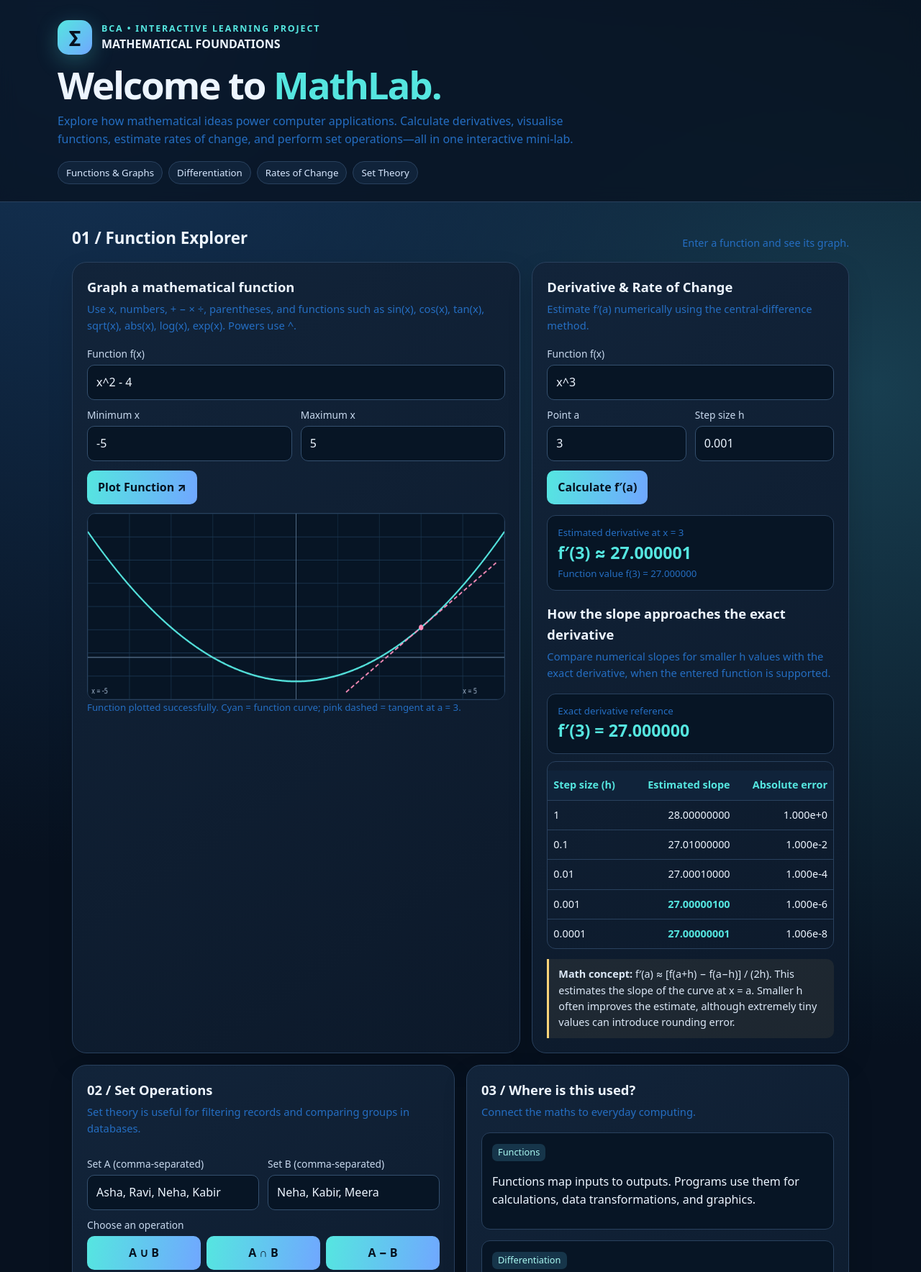
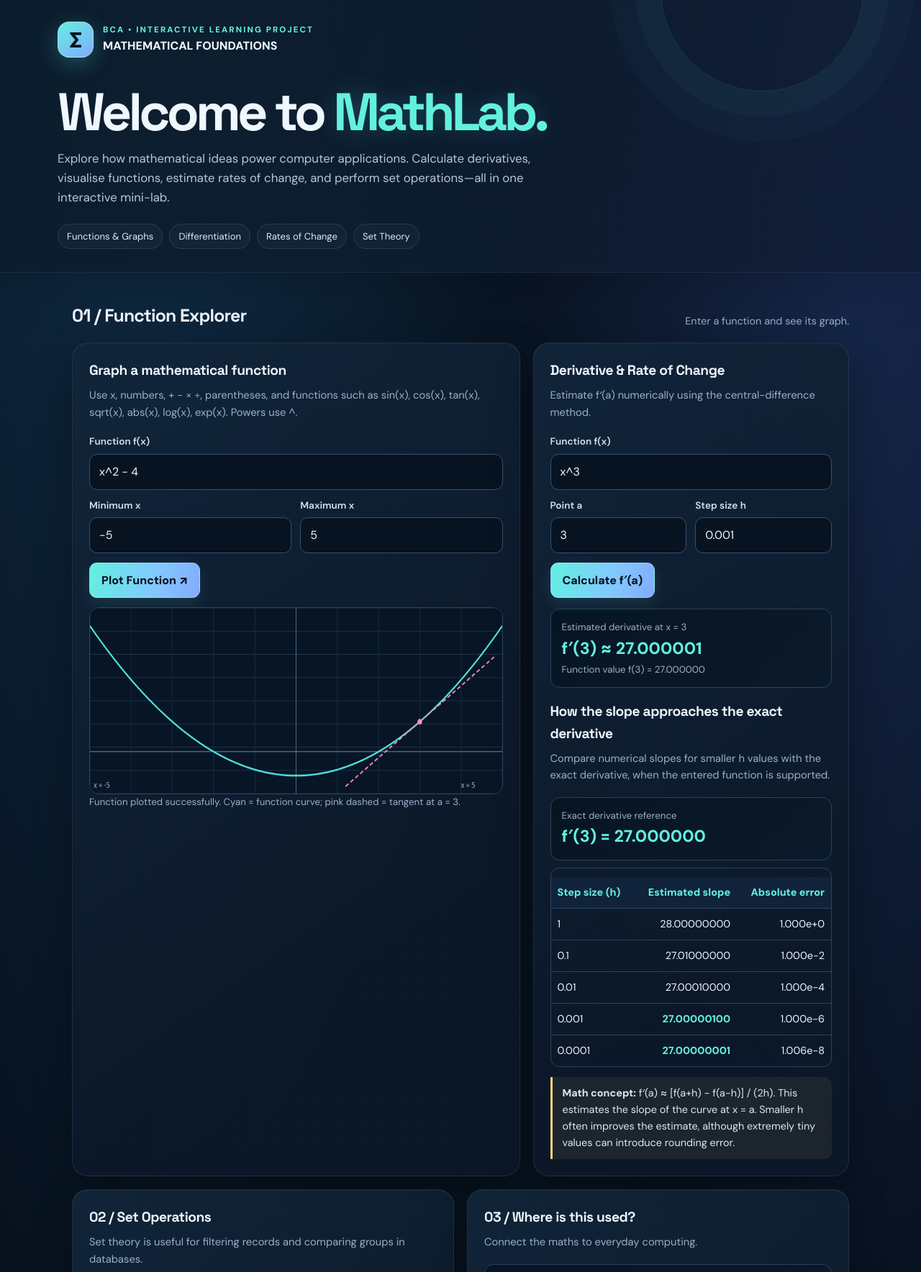
Before and after one commit to shubhsri080/MathLab, a plain HTML site: page index.html in a window 1280 px wide. Shown: the top 1768 px of the page at 72% size. Drawn offline with Linux system fonts and the light colour scheme.

Commit message:
Refresh MathLab visual design

```diff
--- a/style.css
+++ b/style.css
@@ -1,468 +1,191 @@
+@import url('https://fonts.googleapis.com/css2?family=DM+Sans:wght@400;500;600;700;800&family=Space+Grotesk:wght@500;600;700&display=swap');
 
 :root {
-  --bg: #07111f;
-  --panel: #101f33;
-  --panel2: #142740;
-  --text: #edf5ff;
-  --muted: #256ec2;
-  --cyan: #55e6e0;
-  --blue: #70a7ff;
-  --line: #29415e;
+  color-scheme: dark;
+  --bg: #07101d;
+  --panel: #0d1b2b;
+  --panel2: #12263a;
+  --text: #eff7ff;
+  --muted: #9bb0c9;
+  --cyan: #62f0df;
+  --blue: #83aaff;
+  --line: #29445f;
   --pink: #ff8fbc;
   --gold: #ffd479;
+  --shadow: 0 20px 55px #0005;
 }
 
-* {
-  box-sizing: border-box;
-}
+* { box-sizing: border-box; }
 
-html {
-  scroll-behavior: smooth;
-}
+html { scroll-behavior: smooth; }
 
 body {
   margin: 0;
+  min-height: 100vh;
   background:
-    radial-gradient(circle at 10% 0%, #15365a 0, transparent 32%),
-    radial-gradient(circle at 95% 15%, #183e50 0, transparent 28%),
+    radial-gradient(ellipse at 15% -10%, #17466a99 0, transparent 37rem),
+    radial-gradient(ellipse at 95% 8%, #233a7190 0, transparent 34rem),
+    radial-gradient(ellipse at 50% 75%, #0e344033 0, transparent 45rem),
     var(--bg);
   color: var(--text);
-  font: 16px/1.55 system-ui, -apple-system, "Segoe UI", Roboto, Arial, sans-serif;
+  font: 16px/1.6 'DM Sans', system-ui, -apple-system, 'Segoe UI', sans-serif;
+  -webkit-font-smoothing: antialiased;
 }
 
 header {
-  padding: 28px 20px 24px;
-  border-bottom: 1px solid var(--line);
-  background: #07111fbb;
-  backdrop-filter: blur(10px);
+  position: relative;
+  overflow: hidden;
+  padding: 30px 20px 32px;
+  border-bottom: 1px solid #ffffff12;
+  background: linear-gradient(115deg, #0b1c2be8, #101c35c9);
+  box-shadow: 0 18px 65px #0002;
 }
 
-.wrap {
-  max-width: 1120px;
-  margin: auto;
+header::after {
+  content: '';
+  position: absolute;
+  width: 280px;
+  height: 280px;
+  right: max(4vw, calc((100vw - 1120px) / 2));
+  top: -155px;
+  border: 1px solid #62f0df20;
+  border-radius: 50%;
+  box-shadow: 0 0 0 35px #62f0df08, 0 0 0 70px #62f0df06;
+  pointer-events: none;
 }
 
-.brand {
-  display: flex;
-  align-items: center;
-  gap: 13px;
-}
+.wrap { max-width: 1120px; margin: auto; }
+.brand { display: flex; align-items: center; gap: 13px; position: relative; z-index: 1; }
 
 .logo {
   display: grid;
   place-items: center;
-  width: 48px;
-  height: 48px;
-  border-radius: 15px;
-  background: linear-gradient(135deg, var(--cyan), var(--blue));
-  color: #07111f;
-  font-size: 24px;
+  width: 50px;
+  height: 50px;
+  border: 1px solid #ffffff65;
+  border-radius: 16px;
+  background: linear-gradient(145deg, var(--cyan), var(--blue));
+  color: #071322;
+  font-size: 25px;
   font-weight: 900;
   box-shadow: 0 8px 30px #55e6e044;
 }
 
 .eyebrow {
   color: var(--cyan);
-  font-size: .78rem;
-  letter-spacing: .15em;
+  font-size: .72rem;
+  letter-spacing: .18em;
   text-transform: uppercase;
   font-weight: 800;
 }
 
-h1 {
-  font-size: clamp(2rem, 5vw, 3.3rem);
-  line-height: 1.06;
-  margin: 14px 0 10px;
-  letter-spacing: -.04em;
-}
+h1, h2, h3 { font-family: 'Space Grotesk', 'DM Sans', sans-serif; }
+h1 { max-width: 800px; font-size: clamp(2.5rem, 6vw, 4.6rem); line-height: 1.02; margin: 38px 0 14px; letter-spacing: -.065em; }
+h1 span { color: var(--cyan); text-shadow: 0 0 35px #62f0df38; }
+.subtitle { max-width: 710px; color: #b6c8dc; margin: 0; font-size: 1.05rem; }
 
-h1 span {
-  color: var(--cyan);
-}
+.hero-tags { display: flex; flex-wrap: wrap; gap: 9px; margin-top: 23px; }
+.tag { border: 1px solid #8eb8db2b; border-radius: 999px; padding: 6px 12px; color: #dbeaff; font-size: .82rem; background: #ffffff08; backdrop-filter: blur(8px); }
 
-.subtitle {
-  max-width: 750px;
-  color: var(--muted);
-  margin: 0;
-}
+main { padding: 36px 20px 58px; }
+.section-title { display: flex; justify-content: space-between; gap: 15px; align-items: end; margin: 4px 0 18px; }
+.section-title h2 { margin: 0; font-size: 1.55rem; letter-spacing: -.035em; }
+.section-title p { margin: 0; color: var(--muted); font-size: .9rem; }
 
-.hero-tags {
-  display: flex;
-  flex-wrap: wrap;
-  gap: 8px;
-  margin-top: 18px;
-}
-
-.tag {
-  border: 1px solid var(--line);
-  border-radius: 999px;
-  padding: 5px 11px;
-  color: #d7e8ff;
-  font-size: .83rem;
-  background: #10233a;
-}
-
-main {
-  padding: 25px 20px 42px;
-}
-
-.section-title {
-  display: flex;
-  justify-content: space-between;
-  gap: 15px;
-  align-items: end;
-  margin: 8px 0 15px;
-}
-
-.section-title h2 {
-  margin: 0;
-  font-size: 1.4rem;
-}
-
-.section-title p {
-  margin: 0;
-  color: var(--muted);
-  font-size: .9rem;
-}
-
-.grid {
-  display: grid;
-  grid-template-columns: repeat(12, minmax(0, 1fr));
-  gap: 16px;
-}
-
+.grid { display: grid; grid-template-columns: repeat(12, minmax(0, 1fr)); gap: 18px; }
 .card {
   min-width: 0;
-  background: linear-gradient(145deg, #12243a, #0c192a);
-  border: 1px solid var(--line);
-  border-radius: 20px;
-  padding: 20px;
-  box-shadow: 0 15px 35px #0002;
+  padding: 23px;
+  border: 1px solid #7593b329;
+  border-radius: 22px;
+  background: linear-gradient(145deg, #12253aeF, #0c1929f5 72%);
+  box-shadow: var(--shadow), inset 0 1px #ffffff08;
+  transition: transform .25s ease, border-color .25s ease, box-shadow .25s ease;
 }
-
+.card:hover { transform: translateY(-3px); border-color: #62f0df55; box-shadow: 0 25px 60px #0006, 0 0 28px #62f0df0b; }
 .span7 { grid-column: span 7; }
 .span5 { grid-column: span 5; }
 .span6 { grid-column: span 6; }
 .span12 { grid-column: span 12; }
+.card h3 { margin: 0 0 7px; font-size: 1.2rem; letter-spacing: -.025em; }
+.desc { margin: 0 0 18px; color: var(--muted); font-size: .92rem; }
 
-.card h3 {
-  margin: 0 0 5px;
-  font-size: 1.15rem;
+label { display: block; color: #d2e1f1; font-size: .85rem; font-weight: 600; margin: 11px 0 6px; }
+input, select, button { font: inherit; }
+input, select {
+  width: 100%; min-width: 0; padding: 11px 13px;
+  background: #071321; color: var(--text); border: 1px solid #36516d;
+  border-radius: 11px; outline: none; transition: border-color .2s, box-shadow .2s, background .2s;
+}
+input:hover, select:hover { border-color: #6385a8; }
+input:focus, select:focus { border-color: var(--cyan); box-shadow: 0 0 0 4px #55e6e01c; background: #091a2b; }
+input[type='range'] { accent-color: var(--cyan); }
+.row { display: grid; grid-template-columns: 1fr 1fr; gap: 12px; }
+
+.btn {
+  border: 1px solid #ffffff40; border-radius: 11px; padding: 11px 16px; margin-top: 13px;
+  background: linear-gradient(105deg, var(--cyan), #83c9ff 58%, var(--blue)); color: #071322;
+  font-weight: 800; cursor: pointer; box-shadow: 0 7px 20px #62f0df20;
+  transition: filter .2s, transform .2s, box-shadow .2s;
+}
+.btn:hover { filter: brightness(1.08); transform: translateY(-2px); box-shadow: 0 10px 26px #62f0df38; }
+.btn:active { transform: translateY(0); }
+button:focus-visible { outline: 2px solid var(--cyan); outline-offset: 4px; }
+
+.result, .gd-stat, .gd-status {
+  margin-top: 15px; padding: 14px 15px; border-radius: 13px;
+  background: linear-gradient(135deg, #071523, #0b1a2a); border: 1px solid #29415e;
+  min-height: 48px; overflow-wrap: anywhere;
+}
+.result strong { color: var(--cyan); }
+.small { color: var(--muted); font-size: .83rem; }
+.metric { font-size: 1.45rem; font-weight: 800; color: var(--cyan); overflow-wrap: anywhere; }
+.pill { display: inline-block; background: #163b4b; color: #aaf9f2; border: 1px solid #62f0df24; border-radius: 7px; padding: 2px 9px; font-size: .8rem; font-weight: 700; }
+
+canvas { width: 100%; height: 260px; display: block; background: #071321; border: 1px solid var(--line); border-radius: 14px; margin-top: 13px; }
+.slope-table { width: 100%; border-collapse: collapse; margin-top: 12px; font-size: .9rem; }
+.slope-table th, .slope-table td { padding: 10px 9px; border-bottom: 1px solid var(--line); text-align: right; }
+.slope-table th:first-child, .slope-table td:first-child { text-align: left; }
+.slope-table th { color: var(--cyan); font-weight: 800; background: #10233a; }
+.slope-table tr:last-child td { border-bottom: 0; }
+.table-wrap { overflow-x: auto; border: 1px solid var(--line); border-radius: 12px; margin-top: 10px; }
+.slope-table .closest { color: var(--cyan); font-weight: 800; }
+.sets { display: grid; grid-template-columns: 1fr 1fr; gap: 12px; }
+.set-buttons { display: flex; flex-wrap: wrap; gap: 8px; }
+.set-buttons .btn { margin-top: 0; flex: 1; min-width: 100px; }
+.set-output { font-size: 1.05rem; overflow-wrap: anywhere; }
+
+.note { border-left: 3px solid var(--gold); padding: 11px 14px; background: #ffd47912; border-radius: 0 11px 11px 0; color: #dce8f7; font-size: .9rem; }
+footer { border-top: 1px solid #ffffff14; padding: 25px 20px; color: var(--muted); text-align: center; font-size: .86rem; background: #07101d80; }
+
+/* Gradient Descent Lab */
+.gd-controls { display: grid; grid-template-columns: 1fr 1fr; gap: 14px; margin-top: 12px; }
+.gd-range { width: 100%; accent-color: var(--cyan); padding: 0; background: transparent; border: 0; }
+.gd-value { color: var(--cyan); font-weight: 800; }
+.gd-buttons { display: flex; flex-wrap: wrap; gap: 9px; }
+.gd-buttons .btn { flex: 1; min-width: 100px; }
+.gd-status { margin-top: 12px; color: var(--muted); }
+.gd-status.good { border-color: var(--cyan); color: #aaf9f2; }
+.gd-status.warn { border-color: var(--pink); color: #ffb6d1; }
+.gd-stats { display: grid; grid-template-columns: repeat(4, minmax(0, 1fr)); gap: 10px; margin-top: 12px; }
+.gd-stat { min-width: 0; margin-top: 0; padding: 12px; }
+.gd-stat .small { display: block; }
+.gd-stat strong { display: block; color: var(--cyan); font-size: 1.02rem; overflow-wrap: anywhere; }
+.gd-legend { display: flex; flex-wrap: wrap; gap: 14px; margin-top: 9px; color: var(--muted); font-size: .83rem; }
+.gd-dot { display: inline-block; width: 9px; height: 9px; border-radius: 50%; margin-right: 5px; }
+.gd-canvas { height: 290px; }
+
+@media (max-width: 760px) {
+  header { padding-top: 22px; }
+  h1 { margin-top: 30px; }
+  main { padding: 27px 16px 42px; }
+  .span7, .span5, .span6 { grid-column: span 12; }
+  .section-title { align-items: flex-start; flex-direction: column; }
+  .row, .sets, .gd-controls { grid-template-columns: 1fr; }
+  .card { padding: 18px; border-radius: 18px; }
+  .gd-stats { grid-template-columns: repeat(2, minmax(0, 1fr)); }
 }
 
-.desc {
-  margin: 0 0 17px;
-  color: var(--muted);
-  font-size: .92rem;
+@media (prefers-reduced-motion: reduce) {
+  *, *::before, *::after { scroll-behavior: auto !important; transition-duration: .01ms !important; animation-duration: .01ms !important; }
 }
-
-label {
-  display: block;
-  color: #c8d9ee;
-  font-size: .86rem;
-  margin: 10px 0 5px;
-}
-
-input,
-select,
-button {
-  font: inherit;
-}
-
-input,
-select {
-  width: 100%;
-  min-width: 0;
-  padding: 11px 12px;
-  background: #071525;
-  color: var(--text);
-  border: 1px solid #34506f;
-  border-radius: 10px;
-  outline: none;
-}
-
-input:focus,
-select:focus {
-  border-color: var(--cyan);
-  box-shadow: 0 0 0 3px #55e6e022;
-}
-
-.row {
-  display: grid;
-  grid-template-columns: 1fr 1fr;
-  gap: 12px;
-}
-
-.btn {
-  border: 0;
-  border-radius: 10px;
-  padding: 11px 15px;
-  margin-top: 13px;
-  background: linear-gradient(100deg, var(--cyan), var(--blue));
-  color: #061322;
-  font-weight: 800;
-  cursor: pointer;
-  transition: filter .2s, transform .2s;
-}
-
-.btn:hover {
-  filter: brightness(1.08);
-  transform: translateY(-1px);
-}
-
-button:focus-visible {
-  outline: 2px solid var(--cyan);
-  outline-offset: 3px;
-}
-
-.result {
-  margin-top: 15px;
-  padding: 13px 14px;
-  border-radius: 12px;
-  background: #071525;
-  border: 1px solid #29415e;
-  min-height: 48px;
-  overflow-wrap: anywhere;
-}
-
-.result strong {
-  color: var(--cyan);
-}
-
-.small {
-  color: var(--muted);
-  font-size: .83rem;
-}
-
-.metric {
-  font-size: 1.45rem;
-  font-weight: 800;
-  color: var(--cyan);
-  overflow-wrap: anywhere;
-}
-
-.pill {
-  display: inline-block;
-  background: #16354a;
-  color: #aaf9f2;
-  border-radius: 7px;
-  padding: 2px 8px;
-  font-size: .8rem;
-}
-
-canvas {
-  width: 100%;
-  height: 260px;
-  display: block;
-  background: #071525;
-  border: 1px solid var(--line);
-  border-radius: 12px;
-  margin-top: 12px;
-}
-
-.slope-table {
-  width: 100%;
-  border-collapse: collapse;
-  margin-top: 12px;
-  font-size: .9rem;
-}
-
-.slope-table th,
-.slope-table td {
-  padding: 9px 8px;
-  border-bottom: 1px solid var(--line);
-  text-align: right;
-}
-
-.slope-table th:first-child,
-.slope-table td:first-child {
-  text-align: left;
-}
-
-.slope-table th {
-  color: var(--cyan);
-  font-weight: 800;
-  background: #10233a;
-}
-
-.slope-table tr:last-child td {
-  border-bottom: 0;
-}
-
-.table-wrap {
-  overflow-x: auto;
-  border: 1px solid var(--line);
-  border-radius: 12px;
-  margin-top: 10px;
-}
-
-.slope-table .closest {
-  color: var(--cyan);
-  font-weight: 800;
-}
-
-.sets {
-  display: grid;
-  grid-template-columns: 1fr 1fr;
-  gap: 12px;
-}
-
-.set-buttons {
-  display: flex;
-  flex-wrap: wrap;
-  gap: 8px;
-}
-
-.set-buttons .btn {
-  margin-top: 0;
-  flex: 1;
-  min-width: 100px;
-}
-
-.set-output {
-  font-size: 1.05rem;
-  overflow-wrap: anywhere;
-}
-
-footer {
-  border-top: 1px solid var(--line);
-  padding: 22px 20px;
-  color: var(--muted);
-  text-align: center;
-  font-size: .86rem;
-}
-
-.note {
-  border-left: 3px solid var(--gold);
-  padding: 10px 13px;
-  background: #ffd47912;
-  border-radius: 0 10px 10px 0;
-  color: #dce8f7;
-  font-size: .9rem;
-}
-
-/* Gradient Descent Lab */
-
-.gd-controls {
-  display: grid;
-  grid-template-columns: 1fr 1fr;
-  gap: 14px;
-  margin-top: 12px;
-}
-
-.gd-range {
-  width: 100%;
-  accent-color: var(--cyan);
-  padding: 0;
-  background: transparent;
-  border: 0;
-}
-
-.gd-value {
-  color: var(--cyan);
-  font-weight: 800;
-}
-
-.gd-buttons {
-  display: flex;
-  flex-wrap: wrap;
-  gap: 9px;
-}
-
-.gd-buttons .btn {
-  flex: 1;
-  min-width: 100px;
-}
-
-.gd-status {
-  margin-top: 12px;
-  padding: 11px 13px;
-  border: 1px solid var(--line);
-  border-radius: 12px;
-  background: #071525;
-  color: var(--muted);
-}
-
-.gd-status.good {
-  border-color: var(--cyan);
-  color: #aaf9f2;
-}
-
-.gd-status.warn {
-  border-color: var(--pink);
-  color: #ffb6d1;
-}
-
-.gd-stats {
-  display: grid;
-  grid-template-columns: repeat(4, minmax(0, 1fr));
-  gap: 10px;
-  margin-top: 12px;
-}
-
-.gd-stat {
-  min-width: 0;
-  background: #071525;
-  border: 1px solid var(--line);
-  border-radius: 12px;
-  padding: 11px;
-}
-
-.gd-stat .small {
-  display: block;
-}
-
-.gd-stat strong {
-  display: block;
-  color: var(--cyan);
-  font-size: 1.02rem;
-  overflow-wrap: anywhere;
-}
-
-.gd-legend {
-  display: flex;
-  flex-wrap: wrap;
-  gap: 14px;
-  margin-top: 8px;
-  color: var(--muted);
-  font-size: .83rem;
-}
-
-.gd-dot {
-  display: inline-block;
-  width: 9px;
-  height: 9px;
-  border-radius: 50%;
-  margin-right: 5px;
-}
-
-.gd-canvas {
-  height: 290px;
-}
-
-@media (max-width: 760px) {
-  .span7,
-  .span5,
-  .span6 {
-    grid-column: span 12;
-  }
-
-  .section-title {
-    align-items: flex-start;
-    flex-direction: column;
-  }
-
-  .row,
-  .sets,
-  .gd-controls {
-    grid-template-columns: 1fr;
-  }
-
-  .card {
-    padding: 16px;
-  }
-
-  .gd-stats {
-    grid-template-columns: repeat(2, minmax(0, 1fr));
-  }
-}
```
Also changed, not shown: index.html (+1 -1 lines).
